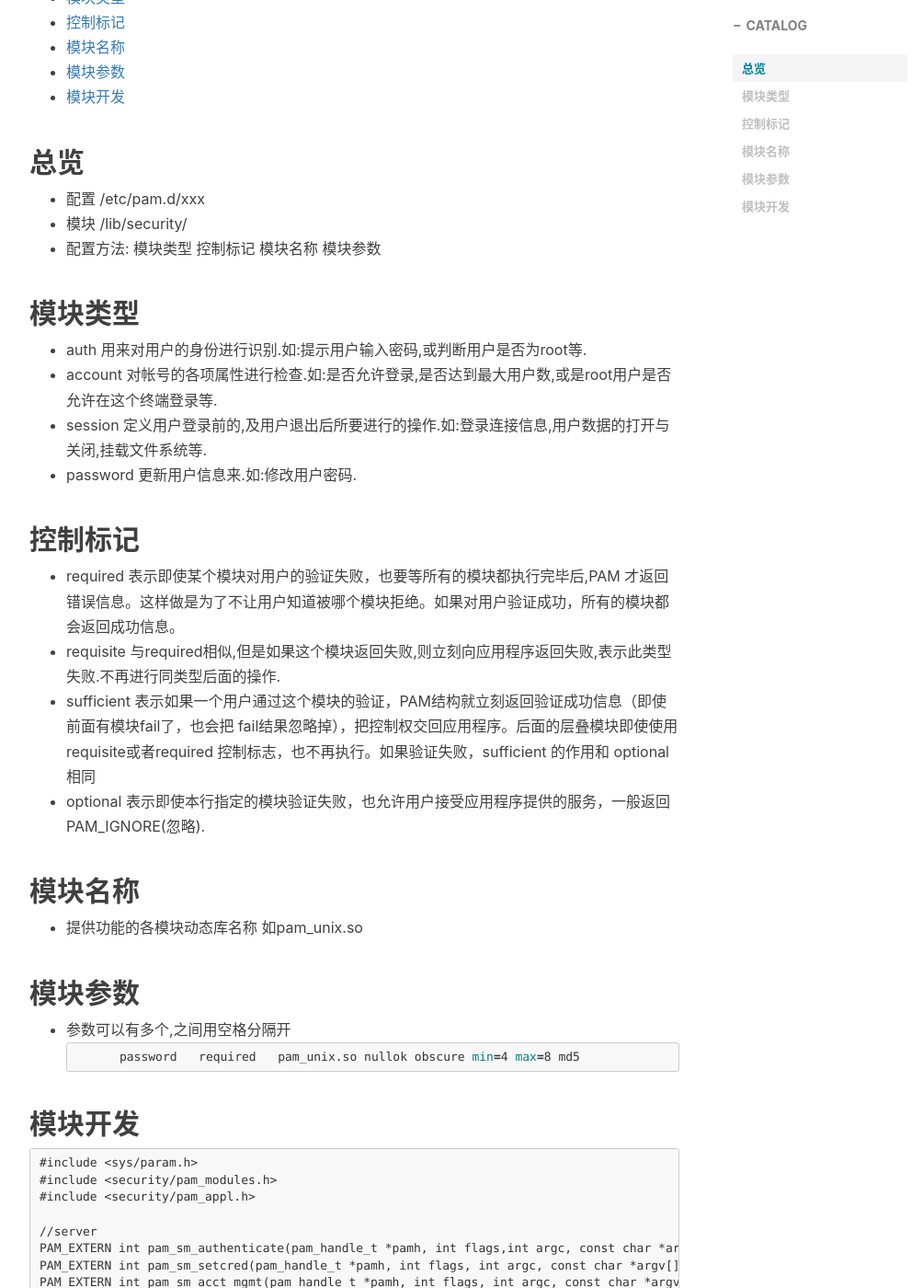
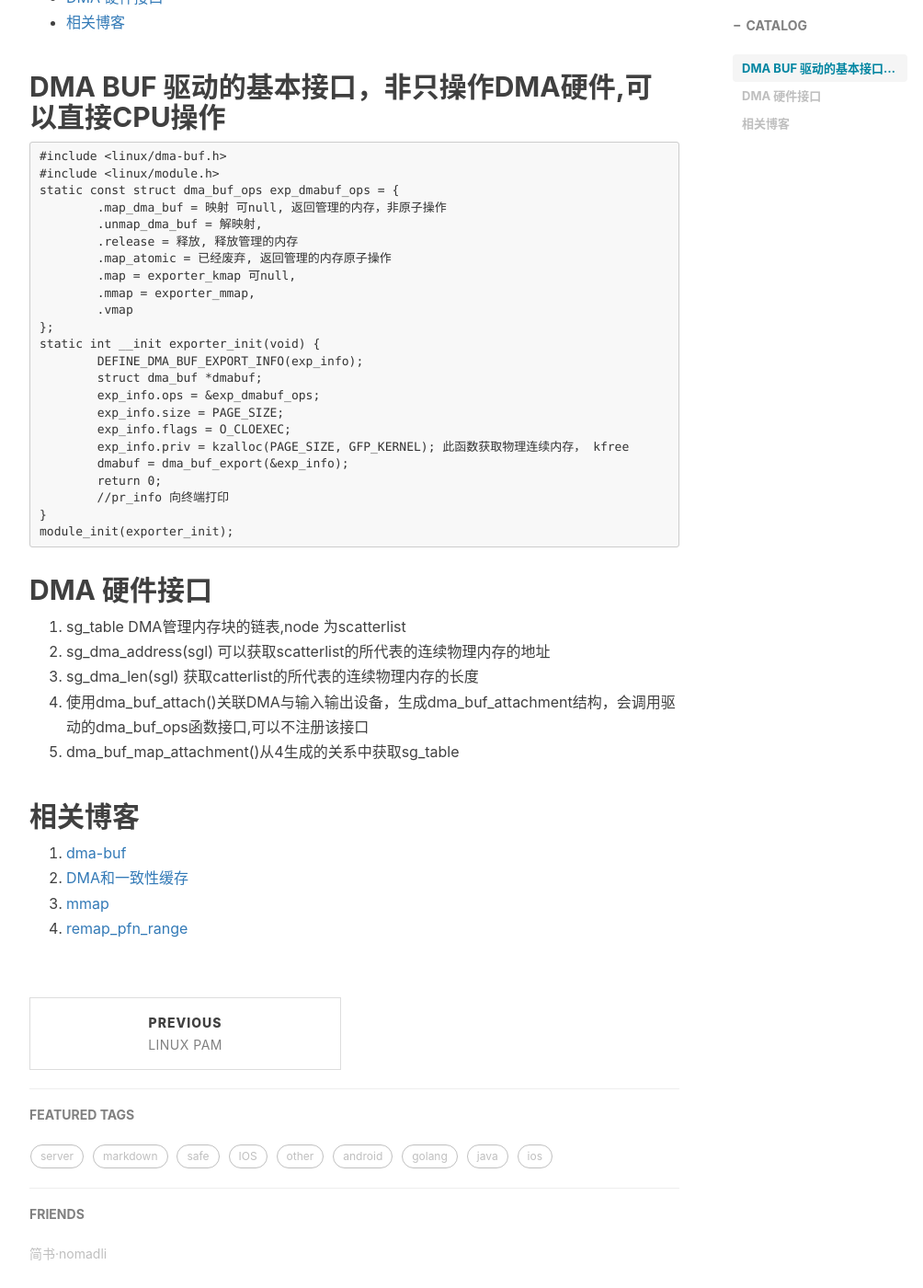
Before and after one commit to nomadli/nomadli.github.io, a Jekyll site: the page built from _posts/2020-09-29-pam.md, in a window 1280 px wide and 1400 px high, scrolled down 586 px. Shown: the whole window at 92% size, without its empty margins (233-1237 px from the left). Built offline with Jekyll 4.4.1, drawn with Linux system fonts in a browser that asks for light colours; nearby versions of some CDN libraries; comment, search, counter and statistics services are not loaded; some of the changed text lies outside the part shown.

Commit message:
add pma dam

````diff
--- a/_posts/2020-09-29-pam.md
+++ b/_posts/2020-09-29-pam.md
@@ -1,8 +1,8 @@
 ---
 layout:         post
-title:          linux PAM
-subtitle:       Distributed liunx PAM
-date:           2020-09-29 19:55:00
+title:          linux DMA
+subtitle:       Distributed liunx DMA
+date:           2020-11-23 22:45:00
 author:         nomadli
 header-img:     ../img/bg-coffee.jpeg
 catalog:        true
@@ -13,53 +13,43 @@ tags:
 * content
 {:toc}
 
-## 总览
-- 配置 /etc/pam.d/xxx
-- 模块 /lib/security/
-- 配置方法: 模块类型 控制标记 模块名称 模块参数
-
-## 模块类型
-- auth	    用来对用户的身份进行识别.如:提示用户输入密码,或判断用户是否为root等.
-- account   对帐号的各项属性进行检查.如:是否允许登录,是否达到最大用户数,或是root用户是否允许在这个终端登录等.
-- session   定义用户登录前的,及用户退出后所要进行的操作.如:登录连接信息,用户数据的打开与关闭,挂载文件系统等.
-- password  更新用户信息来.如:修改用户密码.
-
-## 控制标记
-- required   表示即使某个模块对用户的验证失败，也要等所有的模块都执行完毕后,PAM 才返回错误信息。这样做是为了不让用户知道被哪个模块拒绝。如果对用户验证成功，所有的模块都会返回成功信息。
-- requisite  与required相似,但是如果这个模块返回失败,则立刻向应用程序返回失败,表示此类型失败.不再进行同类型后面的操作.
-- sufficient 表示如果一个用户通过这个模块的验证，PAM结构就立刻返回验证成功信息（即使前面有模块fail了，也会把 fail结果忽略掉），把控制权交回应用程序。后面的层叠模块即使使用requisite或者required 控制标志，也不再执行。如果验证失败，sufficient 的作用和 optional 相同
-- optional   表示即使本行指定的模块验证失败，也允许用户接受应用程序提供的服务，一般返回PAM_IGNORE(忽略).
-
-## 模块名称
-- 提供功能的各模块动态库名称 如pam_unix.so
-
-## 模块参数
-- 参数可以有多个,之间用空格分隔开
-```shell
-        password   required   pam_unix.so nullok obscure min=4 max=8 md5
+## DMA BUF 驱动的基本接口，非只操作DMA硬件,可以直接CPU操作
+```C
+#include <linux/dma-buf.h>
+#include <linux/module.h>
+static const struct dma_buf_ops exp_dmabuf_ops = {
+	.map_dma_buf = 映射 可null, 返回管理的内存，非原子操作
+	.unmap_dma_buf = 解映射,
+	.release = 释放, 释放管理的内存
+	.map_atomic = 已经废弃, 返回管理的内存原子操作
+	.map = exporter_kmap 可null,
+	.mmap = exporter_mmap,
+        .vmap
+};
+static int __init exporter_init(void) {
+	DEFINE_DMA_BUF_EXPORT_INFO(exp_info);
+	struct dma_buf *dmabuf;
+	exp_info.ops = &exp_dmabuf_ops;
+	exp_info.size = PAGE_SIZE;
+	exp_info.flags = O_CLOEXEC;
+	exp_info.priv = kzalloc(PAGE_SIZE, GFP_KERNEL); 此函数获取物理连续内存， kfree
+	dmabuf = dma_buf_export(&exp_info);
+	return 0;
+        //pr_info 向终端打印
+}
+module_init(exporter_init);
 ```
 
-## 模块开发
-```C
-#include <sys/param.h>
-#include <security/pam_modules.h>
-#include <security/pam_appl.h>
+## DMA 硬件接口
+1. sg_table DMA管理内存块的链表,node 为scatterlist
+2. sg_dma_address(sgl) 可以获取scatterlist的所代表的连续物理内存的地址
+3. sg_dma_len(sgl) 获取catterlist的所代表的连续物理内存的长度
+4. 使用dma_buf_attach()关联DMA与输入输出设备，生成dma_buf_attachment结构，会调用驱动的dma_buf_ops函数接口,可以不注册该接口
+5. dma_buf_map_attachment()从4生成的关系中获取sg_table
 
-//server
-PAM_EXTERN int pam_sm_authenticate(pam_handle_t *pamh, int flags,int argc, const char *argv[]);
-PAM_EXTERN int pam_sm_setcred(pam_handle_t *pamh, int flags, int argc, const char *argv[]);
-PAM_EXTERN int pam_sm_acct_mgmt(pam_handle_t *pamh, int flags, int argc, const char *argv[]);
-PAM_EXTERN int pam_sm_open_session(pam_handle_t *pamh, int flags, int argc, const char *argv[]);
-PAM_EXTERN int pam_sm_close_session(pam_handle_t *pamh, int flags, int argc, const char *argv[])
-PAM_EXTERN int pam_sm_chauthtok(pam_handle_t *pamh, int flags, int argc, const char *argv[]);
 
-//client
-int pam_start(const char *service_name, const char *user, const struct pam_conv *pam_conversation, pam_handle_t **pamh);
-int pam_end(pam_handle_t *pamh, int pam_status);
-int pam_authenticate(pam_handle_t *pamh, int flags);
-int pam_acct_mgmt(pam_handle_t *pamh, int flags);
-int pam_open_session(pam_handle_t *pamh, int flags);
-int pam_close_session(pam_handle_t *pamh, int flags);
-int pam_chauthtok(pam_handle_t *pamh, int flags);
-int pam_setcred(pam_handle_t *pamh, int flags);
-```
+## 相关博客
+1. [dma-buf](https://blog.csdn.net/hexiaolong2009/article/details/102596744)
+2. [DMA和一致性缓存](https://blog.csdn.net/jasonchen_gbd/article/details/79462064)
+3. [mmap](https://www.cnblogs.com/huxiao-tee/p/4660352.html)
+4. [remap_pfn_range](https://www.cnblogs.com/pengdonglin137/p/8149859.html)
--- /dev/null
+++ b/_posts/2020-11-23-dma.md
@@ -0,0 +1,65 @@
+---
+layout:         post
+title:          linux PAM
+subtitle:       Distributed liunx PAM
+date:           2020-09-29 19:55:00
+author:         nomadli
+header-img:     ../img/bg-coffee.jpeg
+catalog:        true
+tags:
+        - other
+---
+
+* content
+{:toc}
+
+## 总览
+- 配置 /etc/pam.d/xxx
+- 模块 /lib/security/
+- 配置方法: 模块类型 控制标记 模块名称 模块参数
+
+## 模块类型
+- auth	    用来对用户的身份进行识别.如:提示用户输入密码,或判断用户是否为root等.
+- account   对帐号的各项属性进行检查.如:是否允许登录,是否达到最大用户数,或是root用户是否允许在这个终端登录等.
+- session   定义用户登录前的,及用户退出后所要进行的操作.如:登录连接信息,用户数据的打开与关闭,挂载文件系统等.
+- password  更新用户信息来.如:修改用户密码.
+
+## 控制标记
+- required   表示即使某个模块对用户的验证失败，也要等所有的模块都执行完毕后,PAM 才返回错误信息。这样做是为了不让用户知道被哪个模块拒绝。如果对用户验证成功，所有的模块都会返回成功信息。
+- requisite  与required相似,但是如果这个模块返回失败,则立刻向应用程序返回失败,表示此类型失败.不再进行同类型后面的操作.
+- sufficient 表示如果一个用户通过这个模块的验证，PAM结构就立刻返回验证成功信息（即使前面有模块fail了，也会把 fail结果忽略掉），把控制权交回应用程序。后面的层叠模块即使使用requisite或者required 控制标志，也不再执行。如果验证失败，sufficient 的作用和 optional 相同
+- optional   表示即使本行指定的模块验证失败，也允许用户接受应用程序提供的服务，一般返回PAM_IGNORE(忽略).
+
+## 模块名称
+- 提供功能的各模块动态库名称 如pam_unix.so
+
+## 模块参数
+- 参数可以有多个,之间用空格分隔开
+```shell
+        password   required   pam_unix.so nullok obscure min=4 max=8 md5
+```
+
+## 模块开发
+```C
+#include <sys/param.h>
+#include <security/pam_modules.h>
+#include <security/pam_appl.h>
+
+//server
+PAM_EXTERN int pam_sm_authenticate(pam_handle_t *pamh, int flags,int argc, const char *argv[]);
+PAM_EXTERN int pam_sm_setcred(pam_handle_t *pamh, int flags, int argc, const char *argv[]);
+PAM_EXTERN int pam_sm_acct_mgmt(pam_handle_t *pamh, int flags, int argc, const char *argv[]);
+PAM_EXTERN int pam_sm_open_session(pam_handle_t *pamh, int flags, int argc, const char *argv[]);
+PAM_EXTERN int pam_sm_close_session(pam_handle_t *pamh, int flags, int argc, const char *argv[])
+PAM_EXTERN int pam_sm_chauthtok(pam_handle_t *pamh, int flags, int argc, const char *argv[]);
+
+//client
+int pam_start(const char *service_name, const char *user, const struct pam_conv *pam_conversation, pam_handle_t **pamh);
+int pam_end(pam_handle_t *pamh, int pam_status);
+int pam_authenticate(pam_handle_t *pamh, int flags);
+int pam_acct_mgmt(pam_handle_t *pamh, int flags);
+int pam_open_session(pam_handle_t *pamh, int flags);
+int pam_close_session(pam_handle_t *pamh, int flags);
+int pam_chauthtok(pam_handle_t *pamh, int flags);
+int pam_setcred(pam_handle_t *pamh, int flags);
+```
````
